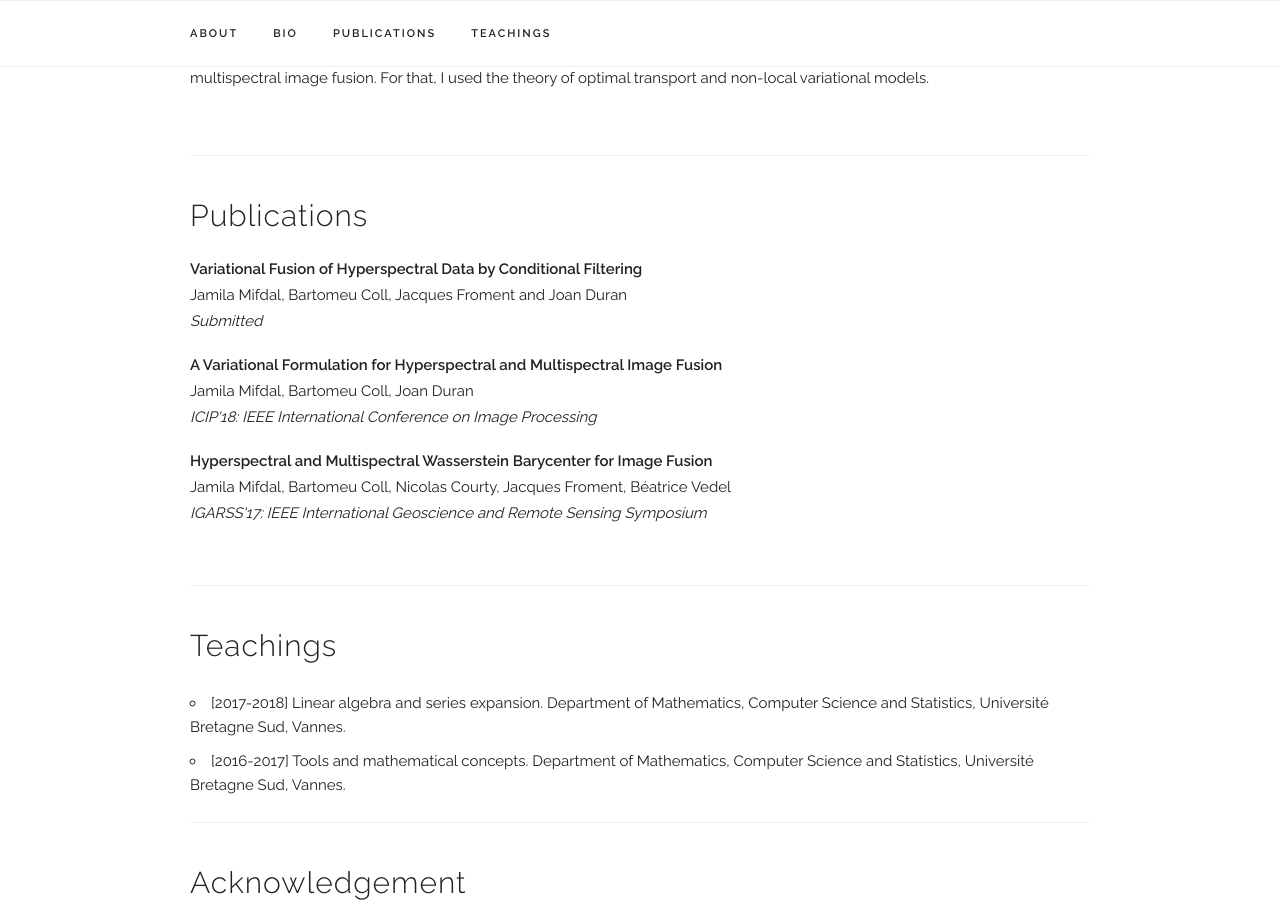
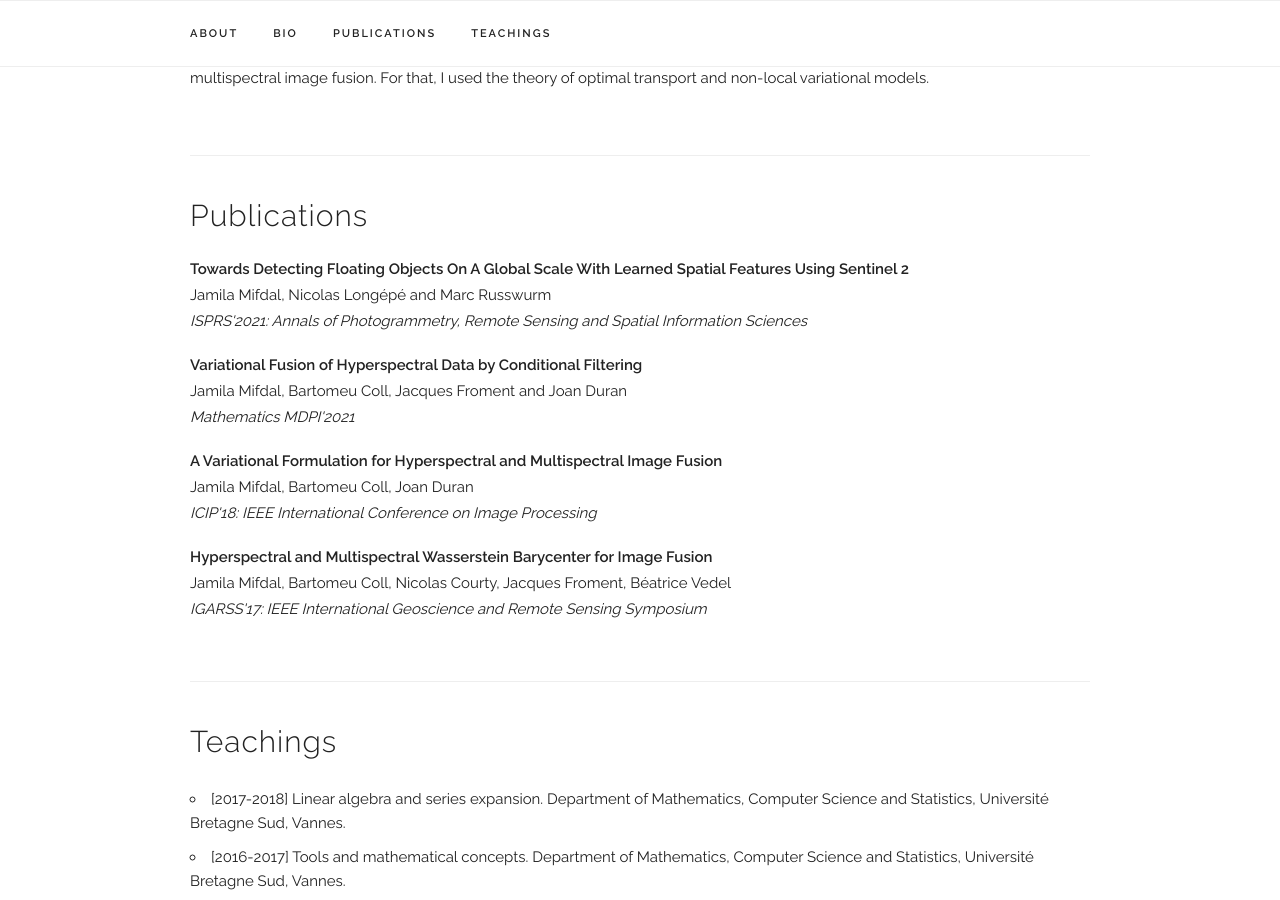
Before and after one commit to jmifdal/jamilamifdal, a Jekyll site: the page built from index.html, in a window 1280 px wide and 900 px high, scrolled down 699 px. Built offline with Jekyll 4.4.1, drawn with Linux system fonts in a browser that asks for light colours.

Commit message:
update publications

```diff
--- a/_data/publications.yaml
+++ b/_data/publications.yaml
@@ -1,8 +1,14 @@
 papers:
+  - title: "Towards Detecting Floating Objects On A Global Scale With
+ Learned Spatial Features Using Sentinel 2"
+    authors: "Jamila Mifdal, Nicolas Longépé and Marc Russwurm"
+    venue: "ISPRS'2021: Annals of Photogrammetry, Remote Sensing and
+            Spatial Information Sciences"
+    bio: n
 
   - title: "Variational Fusion of Hyperspectral Data by Conditional Filtering"
     authors: "Jamila Mifdal, Bartomeu Coll, Jacques Froment and Joan Duran"
-    venue: "Submitted"
+    venue: "Mathematics MDPI'2021"
     #paper_pdf: ""
     bio: n
 
```
